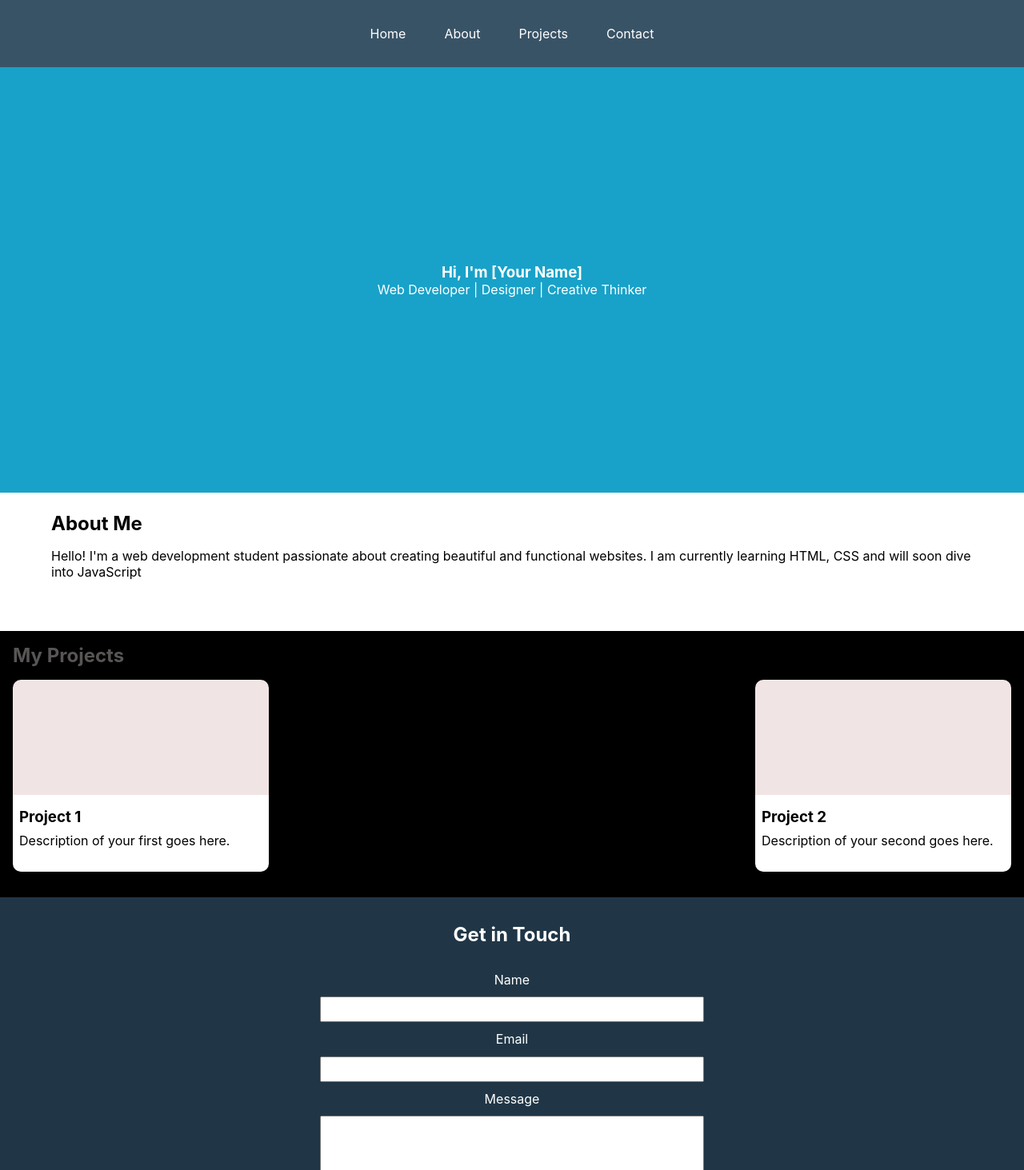
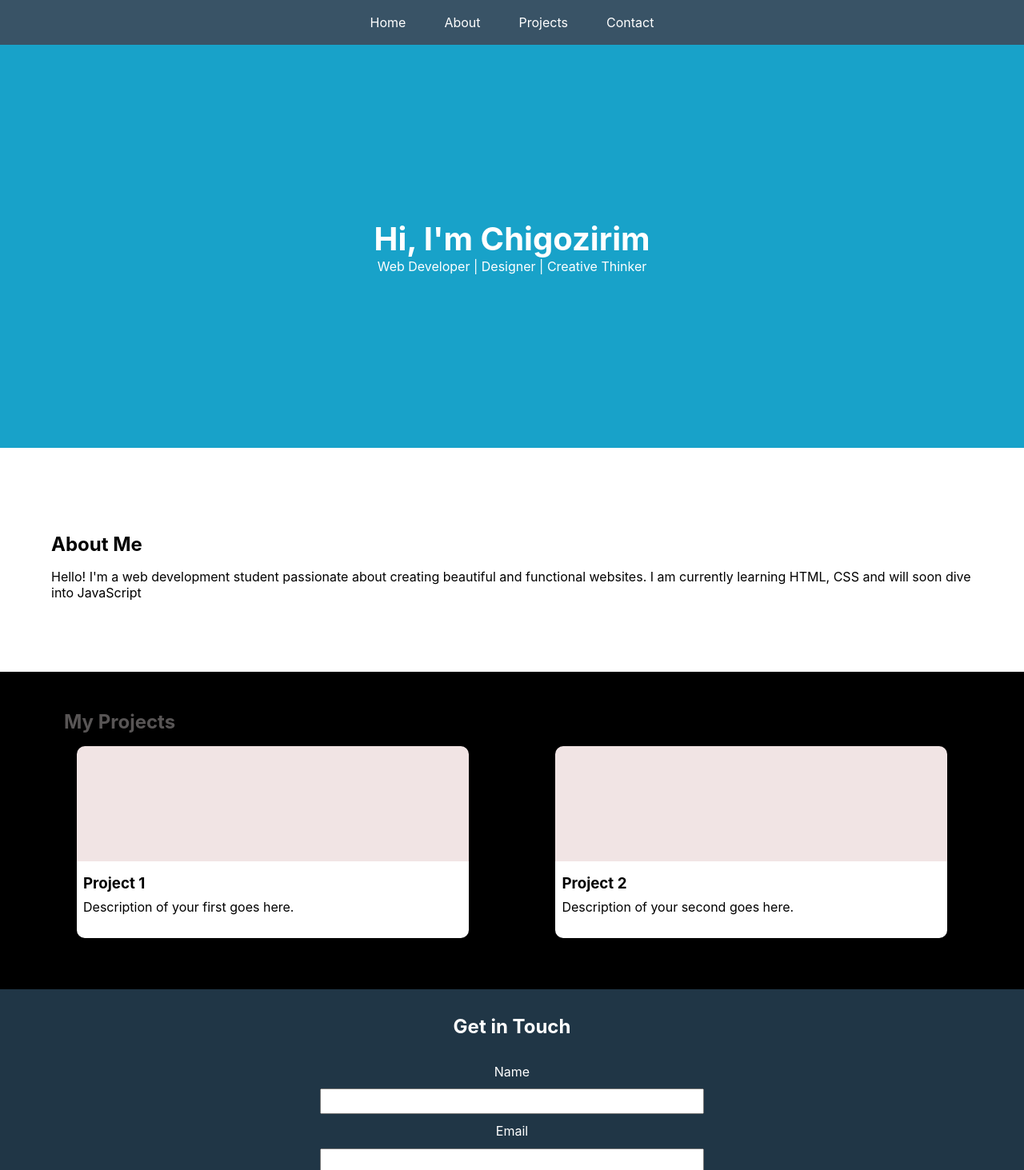
Before and after one commit to Mario-Gozie/First-React-Project, a React (Create React App) app: page / in a window 1280 px wide. Shown: the top 1463 px of the page at 80% size. Built offline with nearby package versions, Linux system fonts and the light colour scheme.

Commit message:
worked on project page

```diff
--- a/src/App.css
+++ b/src/App.css
@@ -11,7 +11,7 @@
 }
 
 nav {
-  height: 15%;
+  height: 10%;
   background-color: hsla(206, 88%, 13%, 0.788);
   display: flex;
   justify-content: center;
@@ -34,25 +34,36 @@ nav li a {
 
 .Header {
   background-color: hsl(193, 79%, 44%);
-  height: 95%;
+  height: 90%;
   display: flex;
   flex-direction: column;
   justify-content: center;
   align-items: center;
   color: rgb(255, 255, 255);
 }
+
+.Header h1{
+  font-size: 2.5rem;
+}
 /* ABOUT */
 
 .About {
-  height: auto;
+  height: 35vh;
   display: flex;
   flex-direction: column;
   justify-content: center;
+  align-items: center;
   padding: 4rem;
 }
 
+/* .About-wrapper{
+
+} */
+
 .About h2 {
   padding: 1rem 0;
+
+
 }
 
 /* PROJECT */
@@ -62,7 +73,16 @@ nav li a {
   background-color: black;
   display: flex;
   flex-direction: column;
+  justify-content:center;
+  align-items: space-between;
   padding: 1rem;
+}
+
+.All-projects{
+  align-self: center;
+  width: 100%;
+  padding: 2rem 4rem;
+  /* max-width: 1400px; */
 }
 
 .Project-header-container {
@@ -75,15 +95,16 @@ nav li a {
 
 .Projects-container {
   height: 85%;
-  margin: 1rem 0;
+  margin: 1rem 1rem;
   display: flex;
   justify-content: space-between;
-  align-items: center;
+
 }
 
 .Project-container {
   width: 20rem;
   height: 15rem;
+  width: 45%;
   /* border: red solid 2px; */
   border-radius: 10px;
 }
--- a/src/assets/About/About.jsx
+++ b/src/assets/About/About.jsx
@@ -2,12 +2,14 @@ function About() {
   return (
     <>
       <section className="About">
+        <div className = "About-wrapper">
         <h2>About Me</h2>
         <p>
           Hello! I'm a web development student passionate about creating
           beautiful and functional websites. I am currently learning HTML, CSS
           and will soon dive into JavaScript
         </p>
+        </div>
       </section>
     </>
   );
--- a/src/assets/Home/Header.jsx
+++ b/src/assets/Home/Header.jsx
@@ -2,7 +2,7 @@ function Header() {
   return (
     <>
       <section className="Header">
-        <h1>Hi, I'm [Your Name]</h1>
+        <h1>Hi, I'm Chigozirim</h1>
         <p>Web Developer | Designer | Creative Thinker</p>
       </section>
     </>
--- a/src/assets/Projects/ProjectCard.jsx
+++ b/src/assets/Projects/ProjectCard.jsx
@@ -4,6 +4,7 @@ function ProjectCard(props) {
   return (
     <>
       <div className="Project-container">
+
         <div className="Image-container"></div>
         <div className="Project-detail-container">
           <h3>{props.title}</h3>
--- a/src/assets/Projects/Projects.jsx
+++ b/src/assets/Projects/Projects.jsx
@@ -4,6 +4,7 @@ function Projects() {
   return (
     <>
       <section className="Projects">
+        <div className= "All-projects">
         <div className="Project-header-container">
           <h2>My Projects</h2>
         </div>
@@ -11,6 +12,7 @@ function Projects() {
           <ProjectCard title="Project 1" projectPosition="first" />
           <ProjectCard title="Project 2" projectPosition="second" />
         </div>
+        </div>
       </section>
     </>
   );
```
